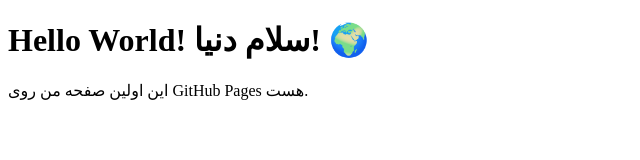
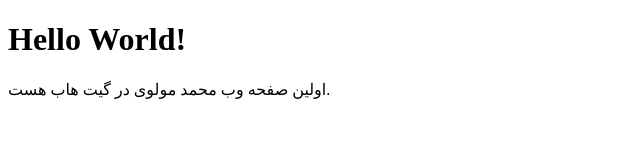
Before and after one commit to mohammad-molavi/mohammad-molavi.github.io, a plain HTML site: page index.html in a window 1280 px wide. Shown: the whole page, without its empty margins (0-640 px from the left). Drawn offline with Linux system fonts and the light colour scheme.

Commit message:
Update index.html

```diff
--- a/index.html
+++ b/index.html
@@ -5,7 +5,7 @@
     <title>صفحه من!</title>
 </head>
 <body>
-    <h1>Hello World! سلام دنیا! 🌍</h1>
-    <p>این اولین صفحه من روی GitHub Pages هست.</p>
+    <h1> Hello World! </h1>
+    <p> اولین صفحه وب محمد مولوی در گیت هاب هست.</p>
 </body>
 </html>
```
